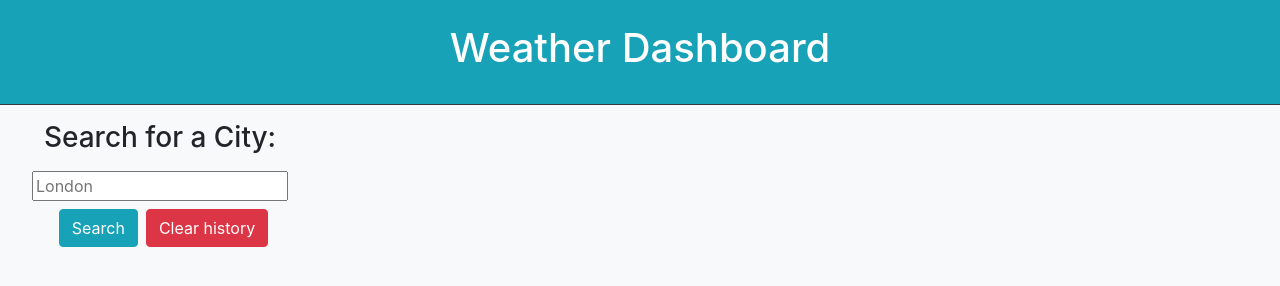
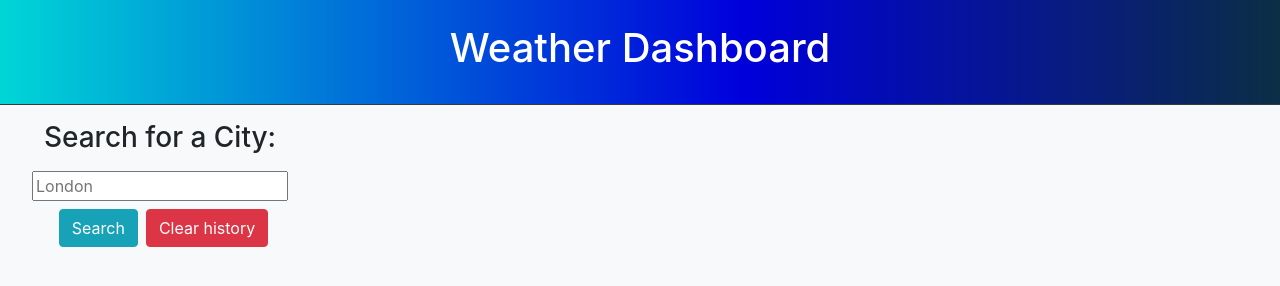
Before and after one commit to FrantiskaAli/WeatherApp, a plain HTML site: page index.html in a window 1280 px wide. Drawn offline with nearby package versions, Linux system fonts and the light colour scheme.

Commit message:
adding gardient to the header so it looks more like the mock-up

```diff
--- a/index.html
+++ b/index.html
@@ -12,7 +12,7 @@
 </head>
 
 <body class="bg-light">
-  <header class="container-fluid text-center text-white bg-info p-4 weather-header border-bottom border-dark">
+  <header class="container-fluid text-center text-white p-4 weather-header border-bottom border-dark" style="background: linear-gradient(to right, #00D6D6 0%, #0000DB 58%, #0C2E45 100%);">
     <h1>Weather Dashboard</h1>
   </header>
 
```
